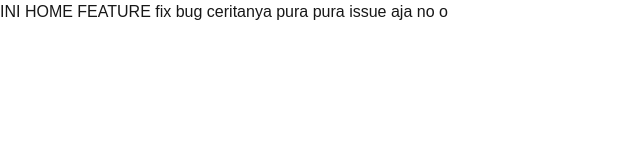
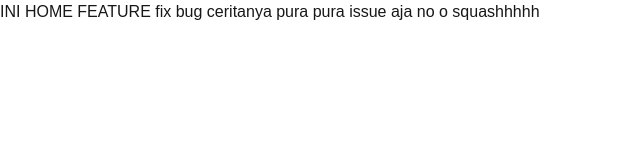
Before and after one commit to FauziSeptians/explore-git-graph, a Next.js app: page / in a window 1280 px wide. Shown: the top 160 px of the page, without its empty margins (0-640 px from the left). Built offline with nearby package versions, Linux system fonts and the light colour scheme.

Commit message:
fix: squash in home

```diff
--- a/src/app/page.tsx
+++ b/src/app/page.tsx
@@ -1,6 +1,6 @@
 
 export default function Home() {
   return (
-    <div>INI HOME FEATURE fix bug ceritanya pura pura issue aja no o</div>
+    <div>INI HOME FEATURE fix bug ceritanya pura pura issue aja no o squashhhhh</div>
   );
 }
```
